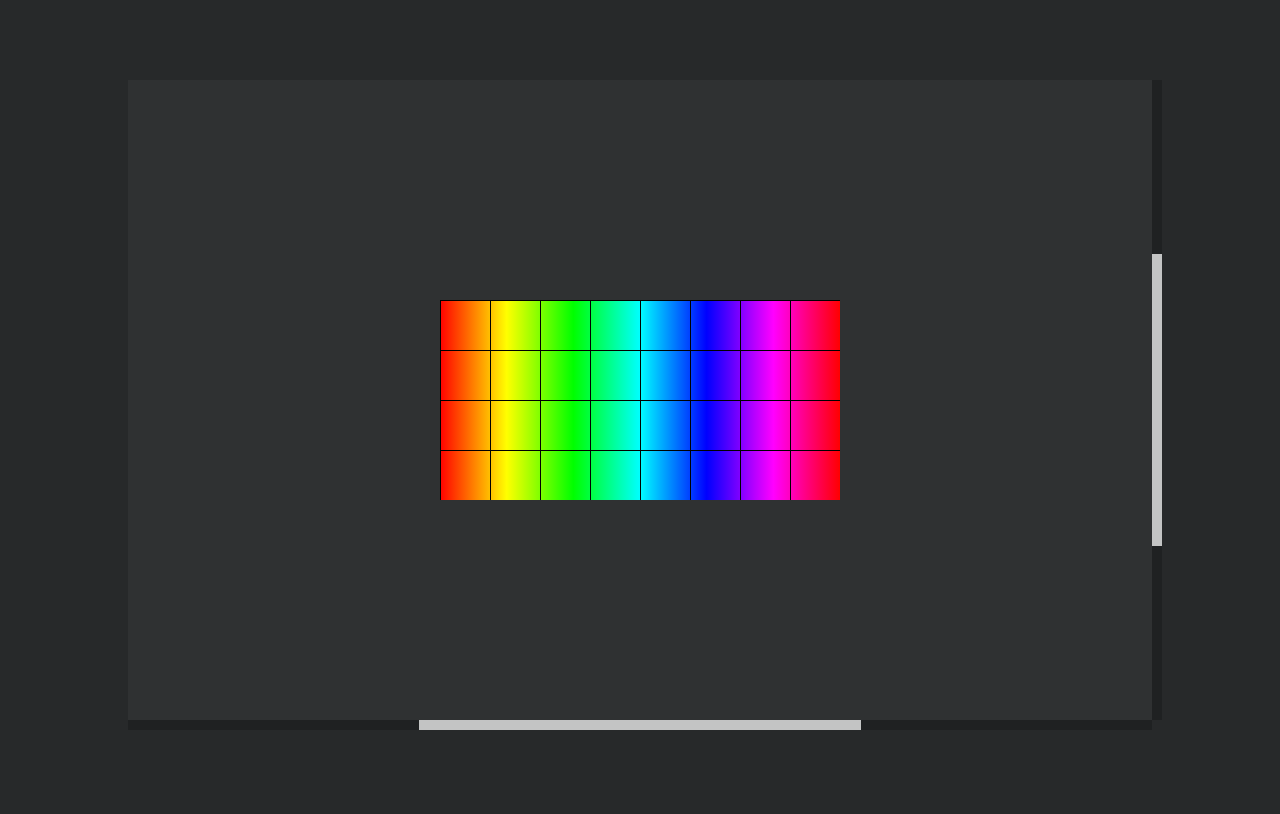
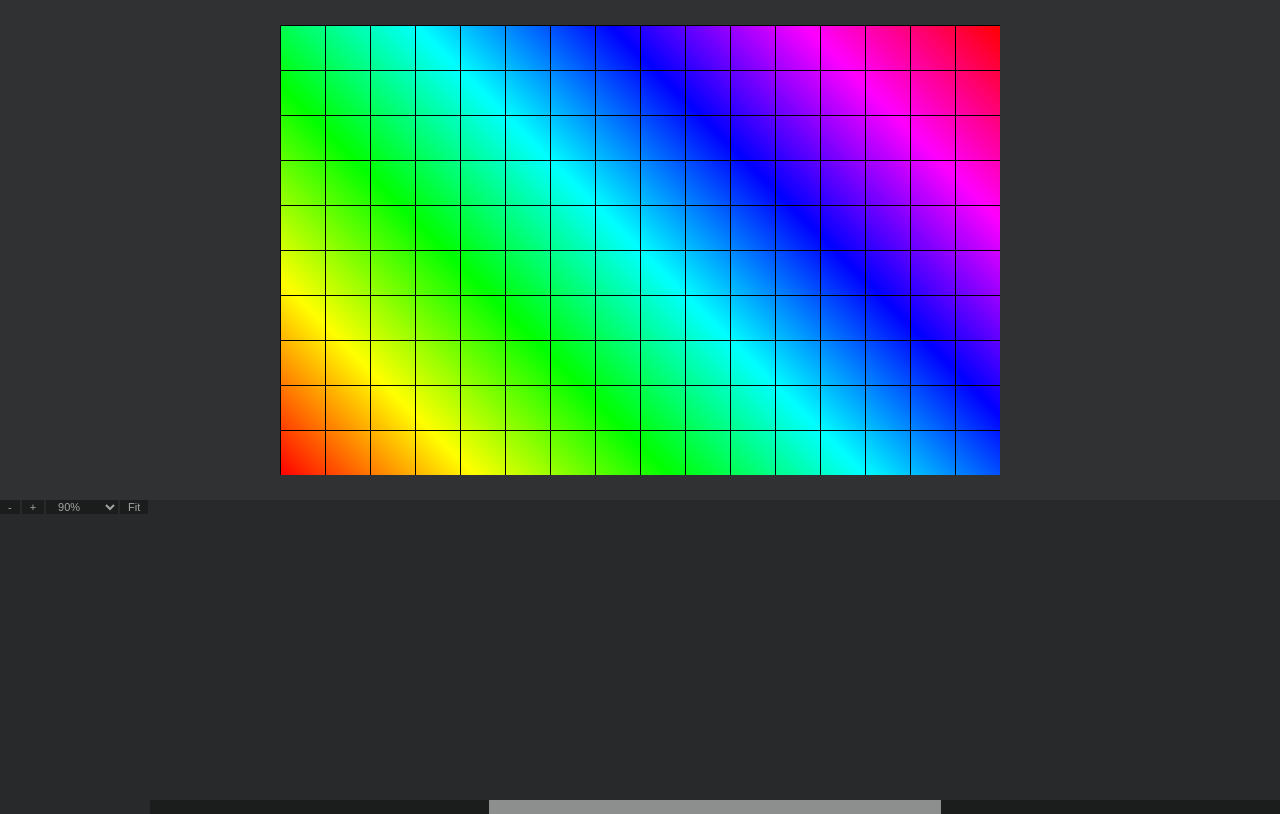
Before and after one commit to rokobuljan/zoompan, a plain HTML site: page index.html in a window 1280 px wide. Drawn offline with Linux system fonts and the light colour scheme.

Commit message:
add: ZoomPan class

```diff
--- a/index.html
+++ b/index.html
@@ -5,31 +5,17 @@
     <meta charset="utf-8">
     <meta name="viewport" content="width=device-width">
     <link rel="shortcut icon" href="#!" type="image/x-icon">
-    <title>Photoshop alike zoom pan area (Best) by Roko 10.2022.</title>
+    <title>Zoom Pan area by @rokobuljan</title>
 
 
+    <link rel="stylesheet" href="zoompan.css">
     <style>
         * {
             margin: 0;
             box-sizing: border-box;
         }
 
-        ::-webkit-scrollbar {
-            width: 10px;
-            height: 10px;
-        }
-
-        ::-webkit-scrollbar-track {
-            background: rgba(0, 0, 0, 0.1);
-            border-radius: 0px;
-        }
-
-        ::-webkit-scrollbar-thumb {
-            background-color: #fff;
-        }
-
-        html {
-            min-height: 100%;
+        body {
             background: hsl(200, 4%, 16%);
         }
 
@@ -41,27 +27,46 @@
             height: 80vh;
         }
 
-        #viewport {
-            position: relative;
-            width: 100%;
-            height: 100%;
-            overflow: hidden;
+        #controls {
             display: flex;
-            align-items: center;
-            justify-content: center;
+            gap: 2px;
+        }
 
+        #controls button,
+        #controls select {
+            flex: none;
+            outline: none;
+            border: 0;
+            background: rgba(0, 0, 0, 0.3);
+            color: rgba(255, 255, 255, 0.6);
+            font-size: 11px;
+            padding: 0 0.5rem;
+        }
+
+        #controls option {
+            color: #000;
+        }
+
+        #zoomPct {
+            width: 4.5rem;
+        }
+
+        #zoomPct option[disabled] {
+            display: none;
+        }
+
+        /* ZoomPan: Custom overrides: */
+
+        .zoompan-viewport {
             background: hsl(200, 4%, 19%);
         }
 
-        #canvas {
-            flex: none;
-            transform-origin: 50% 50%;
-
+        .zoompan-canvas {
             background-size: 50px 50px, 50px 50px, cover;
             background-image:
                 linear-gradient(to right, black 1px, transparent 1px),
                 linear-gradient(to bottom, black 1px, transparent 1px),
-                linear-gradient(90deg,
+                linear-gradient(45deg,
                     hsl(0, 100%, 50%),
                     hsl(30, 100%, 50%),
                     hsl(60, 100%, 50%),
@@ -75,241 +80,90 @@
                     hsl(300, 100%, 50%),
                     hsl(330, 100%, 50%),
                     hsl(360, 100%, 50%));
-
         }
 
-        .scrollTrack {
-            position: absolute;
-        }
-
-        #scrollTrack-x {
-            bottom: -10px;
-            left: 0;
-            width: 100%;
-            height: 10px;
-            background: hsla(0 0% 0% / 0.2);
-        }
-
-        #scrollTrack-y {
-            right: -10px;
-            top: 0;
-            width: 10px;
-            height: 100%;
-            background: hsla(0 0% 0% / 0.2);
-        }
-
-        .scrollThumb {
-            background: #fffb;
-            position: absolute;
-        }
-
-        #scrollTrack-x .scrollThumb {
-            height: 100%;
-            cursor: w-resize;
-        }
-
-        #scrollTrack-y .scrollThumb {
-            width: 100%;
-            cursor: s-resize;
-        }
-
-        .dot {
-            width: 6px;
-            height: 6px;
-            margin: -3px;
-            position: absolute;
-            outline: 1px solid #fff;
+        .zoompan-track-x {
+            /* Smaller track, to make space for #controls */
+            width: calc(100% - 150px);
+            left: 150px;
         }
     </style>
 </head>
 
 <body>
-    <div id="editor">
-        <div id="viewport">
-            <div id="canvas"></div>
+
+    <div id="myEditor">
+
+        <div class="zoompan-viewport">
+            <div class="zoompan-canvas"></div>
         </div>
-        <div class="scrollTrack" id="scrollTrack-x">
-            <div class="scrollThumb"></div>
+
+        <div class="zoompan-track-x">
+            <div class="zoompan-thumb-x"></div>
         </div>
-        <div class="scrollTrack" id="scrollTrack-y">
-            <div class="scrollThumb"></div>
+
+        <div class="zoompan-track-y">
+            <div class="zoompan-thumb-y"></div>
+        </div>
+
+        <div id="controls">
+            <button id="zoomOut">-</button>
+            <button id="zoomIn">+</button>
+            <select id="zoomPct">
+                <option disabled></option>
+                <option value="0.25">25%</option>
+                <option value="0.5">50%</option>
+                <option value="0.75">75%</option>
+                <option value="1.0">100%</option>
+                <option value="1.25">125%</option>
+                <option value="1.5">150%</option>
+                <option value="2.0">200%</option>
+            </select>
+            <button id="fit">Fit</button>
         </div>
     </div>
 
+    <script type="module">
+        import ZoomPan from "./zoompan.js";
 
-    <script>
         const el = (sel, par) => (par || document).querySelector(sel);
 
-        const elVpt = el("#viewport");
-        const elCvs = el('#canvas');
-        const elScrX = el("#scrollTrack-x");
-        const elScrXThumb = el(".scrollThumb", elScrX);
-        const elScrY = el("#scrollTrack-y");
-        const elScrYThumb = el(".scrollThumb", elScrY);
+        const elZoomPct = el("#zoomPct");
 
-        const offset = { x: 0, y: 0 };
-
-        const padd = 40; // Make canvas always visible at least "padd"px
-
-        const scaleFactor = 0.2;
-        const scaleMax = 10;
-        const scaleMin = 0.04;
-
-        const canvasWidth = 400;
-        const canvasHeight = 200;
-
-        let areaWidth = 0;
-        let areaHeight = 0;
-
-        let scale = 1;
-        let isPan = false;
-
-        let isThumbDragX = false;
-        let isThumbDragY = false;
-
-        elCvs.style.width = `${canvasWidth}px`;
-        elCvs.style.height = `${canvasHeight}px`;
-
-        const changeScale = (delta) => {
-            scale *= Math.exp(delta * scaleFactor);
-            scale = Math.max(scaleMin, Math.min(scaleMax, scale));
-            scale = +scale.toFixed(2);
+        const setSelectOptionText = (scale) => {
+            const elOpt0 = elZoomPct.querySelector("option");
+            elOpt0.textContent = Math.round(scale * 100) + "%";
+            elZoomPct.selectedIndex = 0;
         };
 
-        const changeScaleToFit = () => {
-            // Scale to fit original size (1.0) or less (with padd around viewport if needed)
-            const wRatio = elVpt.clientWidth / (elCvs.clientWidth + padd * 2);
-            const hRatio = elVpt.clientHeight / (elCvs.clientHeight + padd * 2);
-            const fitRatio = Math.min(1, wRatio, hRatio);
-            scale = +fitRatio.toFixed(1);
-            applyTransform();
-        };
-
-        const fixOffset = () => {
-            const bcrCvs = elCvs.getBoundingClientRect();
-            const spaceX = elVpt.offsetWidth / 2 + bcrCvs.width / 2 - padd;
-            const spaceY = elVpt.offsetHeight / 2 + bcrCvs.height / 2 - padd;
-            offset.x = Math.max(-spaceX, Math.min(spaceX, offset.x));
-            offset.y = Math.max(-spaceY, Math.min(spaceY, offset.y));
-        };
-
-        const applyScrollbars = () => {
-            const bcrVpt = elVpt.getBoundingClientRect();
-            const bcrCvs = elCvs.getBoundingClientRect();
-
-            // Fictive "outer bounding area" size:
-            areaWidth = (bcrVpt.width - padd) * 2 + bcrCvs.width;
-            areaHeight = (bcrVpt.height - padd) * 2 + bcrCvs.height;
-
-            const thumbSizeX = bcrVpt.width ** 2 / areaWidth;
-            const thumbSizeY = bcrVpt.height ** 2 / areaHeight;
-
-            const cvsRelX = bcrCvs.left - bcrVpt.left;
-            const cvsRelY = bcrCvs.top - bcrVpt.top;
-            const thumbPosX = (bcrVpt.width - cvsRelX - padd) / bcrVpt.width * thumbSizeX;
-            const thumbPosY = (bcrVpt.height - cvsRelY - padd) / bcrVpt.height * thumbSizeY;
-
-            elScrXThumb.style.width = `${thumbSizeX}px`;
-            elScrXThumb.style.left = `${thumbPosX}px`;
-
-            elScrYThumb.style.height = `${thumbSizeY}px`;
-            elScrYThumb.style.top = `${thumbPosY}px`;
-        };
-
-        const applyTransform = () => {
-            elCvs.style.scale = scale;
-            fixOffset(); // Fix XY offset after scaling
-            elCvs.style.translate = `${offset.x}px ${offset.y}px`;
-            applyScrollbars();
-        };
-
-        elScrX.addEventListener("pointerdown", (evt) => {
-            evt.preventDefault();
-            isThumbDragX = true;
+        const ZP = new ZoomPan("#myEditor", {
+            scale: 0.3,
+            width: 800,
+            height: 500,
+            scaleMin: 0.05,
+            onInit() {
+                setSelectOptionText(this.scale);
+            },
+            onScale() {
+                setSelectOptionText(this.scale);
+            },
         });
 
-        elScrY.addEventListener("pointerdown", (evt) => {
-            evt.preventDefault();
-            isThumbDragY = true;
+        elZoomPct.addEventListener("input", () => {
+            ZP.scaleTo(+elZoomPct.value);
         });
 
-        addEventListener("pointermove", (evt) => {
-            if (!(isThumbDragX || isThumbDragY)) {
-                return;
-            }
-            if (isThumbDragX) {
-                offset.x -= (areaWidth / elVpt.offsetWidth) * evt.movementX;
-                applyTransform();
-            }
-            else if (isThumbDragY) {
-                offset.y -= (areaHeight / elVpt.offsetHeight) * evt.movementY;
-                applyTransform();
-            }
+        el("#zoomIn").addEventListener("click", () => {
+            ZP.scaleUp();
         });
 
-        elVpt.addEventListener("pointerdown", (evt) => {
-            evt.preventDefault();
-            isPan = true;
+        el("#zoomOut").addEventListener("click", () => {
+            ZP.scaleDown();
         });
 
-        addEventListener("pointermove", (evt) => {
-            if (!isPan || isThumbDragX) {
-                return;
-            }
-            evt.preventDefault();
-            offset.x += evt.movementX;
-            offset.y += evt.movementY;
-            applyTransform();
+        el("#fit").addEventListener("click", () => {
+            ZP.fit("cover");
         });
-
-        addEventListener("pointerup", (evt) => {
-            isPan = false;
-            isThumbDragY = false;
-            isThumbDragX = false;
-        });
-
-        elVpt.addEventListener("wheel", (evt) => {
-            evt.preventDefault();
-
-            const delta = Math.sign(-evt.deltaY);
-            const bcrCvs = elCvs.getBoundingClientRect();
-
-            // Get XY coords from canvas center
-            // This values are "current" (on the currently transformed #canvas)
-            const x = evt.x - bcrCvs.left - bcrCvs.width / 2;
-            const y = evt.y - bcrCvs.top - bcrCvs.height / 2;
-            // Remember the current scale
-            const scaleOld = scale;
-            // Change the scale value by delta
-            changeScale(delta);
-            // Calculate the XY as if the element is in its
-            // original, non-scaled size:
-            const xOrg = x / scaleOld;
-            const yOrg = y / scaleOld;
-
-            // Calculate the scaled XY
-            const xNew = xOrg * scale;
-            const yNew = yOrg * scale;
-
-            // Retrieve the XY difference to be used as the change in offset.
-            const xDiff = x - xNew;
-            const yDiff = y - yNew;
-
-            offset.x += xDiff;
-            offset.y += yDiff;
-
-            applyTransform();
-
-        }, { passive: false });
-
-
-        addEventListener("resize", () => {
-            applyTransform();
-        });
-
-        // Init:
-        changeScaleToFit();
-        applyScrollbars();
     </script>
 </body>
 
--- /dev/null
+++ b/zoompan.css
@@ -0,0 +1,53 @@
+/*
+ * ZoomPan
+ *
+ * Basic template styles:
+ */
+
+.zoompan-viewport {
+    position: relative;
+    display: flex;
+    overflow: hidden;
+    width: 100%;
+    height: 100%;
+    align-items: center;
+    justify-content: center;
+    touch-action: none;
+}
+
+.zoompan-canvas {
+    flex: none;
+    transform-origin: center;
+}
+
+.zoompan-track-x {
+    position: absolute;
+    top: 100%;
+    left: 0;
+    height: 14px;
+    width: 100%;
+    background: rgba(0, 0, 0, 0.3);
+    touch-action: none;
+}
+
+.zoompan-track-y {
+    position: absolute;
+    top: 0;
+    left: 100%;
+    width: 14px;
+    height: 100%;
+    background: rgba(0, 0, 0, 0.3);
+    touch-action: none;
+}
+
+.zoompan-thumb-x {
+    position: absolute;
+    height: inherit;
+    background: rgba(255, 255, 255, 0.5);
+}
+
+.zoompan-thumb-y {
+    position: absolute;
+    width: inherit;
+    background: rgba(255, 255, 255, 0.5);
+}
--- /dev/null
+++ b/zoompan.js
@@ -0,0 +1,235 @@
+const el = (sel, par) => (par || document).querySelector(sel);
+const elNew = (tag, prop) => Object.assign(document.createElement(tag), prop);
+const clamp = (val, min, max) => Math.min(Math.max(val, min), max);
+const noop = () => { };
+const drag = (evt, onDragStart, onDrag, onDragEnd) => {
+    evt.preventDefault();
+    onDragStart(evt);
+    const move = (evt) => {
+        evt.preventDefault();
+        onDrag(evt);
+    };
+    const up = (evt) => {
+        removeEventListener("pointermove", move);
+        removeEventListener("pointerup", up);
+        onDragEnd(evt);
+    };
+    addEventListener("pointermove", move);
+    addEventListener("pointerup", up);
+};
+
+class ZoomPan {
+
+    constructor(selector, options = {}) {
+
+        Object.assign(this, {
+            elParent: typeof selector === "string" ? el(selector) : selector,
+            width: 800, // Canvas width
+            height: 600, // Canvas height
+            offsetX: 0, // 0 = From canvas center
+            offsetY: 0, // 0 = From canvas center
+            scaleFactor: 0.2,
+            scaleMax: 10,
+            scaleMin: 0.05,
+            padd: 40,
+            onPan: noop,
+            onPanStart: noop,
+            onPanEnd: noop,
+            onScale: noop,
+            onInit: noop,
+        }, options, {
+            _areaWidth: 0,
+            _areaHeight: 0,
+        });
+
+        this.elViewport = el(".zoompan-viewport", this.elParent);
+        this.elCanvas = el(".zoompan-canvas", this.elParent);
+        this.elTrackX = el(".zoompan-track-x", this.elParent);
+        this.elThumbX = el(".zoompan-thumb-x", this.elParent);
+        this.elTrackY = el(".zoompan-track-y", this.elParent);
+        this.elThumbY = el(".zoompan-thumb-y", this.elParent);
+
+        this.elParent.classList.add("zoompan");
+        this.elCanvas.style.width = `${this.width}px`;
+        this.elCanvas.style.height = `${this.height}px`;
+
+        this.elViewport.addEventListener("wheel", (evt) => this.handleWheel(evt), { passive: false });
+        this.elViewport.addEventListener("pointerdown", (evt) => this.handlePan(evt));
+        this.elTrackX.addEventListener("pointerdown", (evt) => this.handleThumbX(evt));
+        this.elTrackY.addEventListener("pointerdown", (evt) => this.handleThumbY(evt));
+        addEventListener("resize", () => this.transform());
+
+        // Init
+        this.fit();
+        this.onInit();
+    }
+
+    fit() {
+        // Fit into Viewport
+        // Scale to fit original size (1.0) or less (with padd around viewport if needed)
+        const wRatio = this.elViewport.clientWidth / (this.elCanvas.clientWidth + this.padd * 2);
+        const hRatio = this.elViewport.clientHeight / (this.elCanvas.clientHeight + this.padd * 2);
+        const fitRatio = +Math.min(1, wRatio, hRatio).toFixed(1);
+        this.offsetX = 0;
+        this.offsetY = 0;
+        this.scale = fitRatio;
+        this.transform();
+        this.onScale();
+        this.onPan();
+    }
+
+    getViewport() {
+        const { width, height, x, y } = this.elViewport.getBoundingClientRect();
+        return { width, height, x, y };
+    }
+
+    getCanvas() {
+        const vpt = this.getViewport();
+        const width = this.width * this.scale;
+        const height = this.height * this.scale;
+
+        // Fix offsets (reposition to prevent exit viewport)
+        const spaceX = vpt.width / 2 + width / 2 - this.padd;
+        const spaceY = vpt.height / 2 + height / 2 - this.padd;
+        this.offsetX = clamp(this.offsetX, -spaceX, spaceX);
+        this.offsetY = clamp(this.offsetY, -spaceY, spaceY);
+
+        const x = (vpt.width - width) / 2 + this.offsetX;
+        const y = (vpt.height - height) / 2 + this.offsetY;
+
+        return { width, height, x, y };
+    }
+
+    getArea() {
+        // (Fictive outer bounding scroll-area)
+        const cvs = this.getCanvas();
+        const vpt = this.getViewport();
+        const width = (vpt.width - this.padd) * 2 + cvs.width;
+        const height = (vpt.height - this.padd) * 2 + cvs.height;
+        return { width, height }
+    }
+
+    transform() {
+        const vpt = this.getViewport();
+        const cvs = this.getCanvas();
+        const area = this.getArea();
+
+        // Scrollbars:
+        const thumbSizeX = vpt.width ** 2 / area.width;
+        const thumbSizeY = vpt.height ** 2 / area.height;
+        const thumbPosX = (vpt.width - cvs.x - this.padd) / vpt.width * thumbSizeX;
+        const thumbPosY = (vpt.height - cvs.y - this.padd) / vpt.height * thumbSizeY;
+        this.elThumbX.style.width = `${thumbSizeX / vpt.width * 100}%`;
+        this.elThumbX.style.left = `${thumbPosX / vpt.width * 100}%`;
+        this.elThumbY.style.height = `${thumbSizeY / vpt.height * 100}%`;
+        this.elThumbY.style.top = `${thumbPosY / vpt.height * 100}%`;
+
+        // Canvas:
+        this.elCanvas.style.scale = this.scale;
+        this.elCanvas.style.translate = `${this.offsetX}px ${this.offsetY}px`;
+    }
+
+    calcScaleDelta(delta) {
+        const scale = this.scale * Math.exp(delta * this.scaleFactor);
+        return clamp(scale, this.scaleMin, this.scaleMax);
+    }
+
+    scaleDelta(delta) {
+        this.scale = this.calcScaleDelta(delta);
+        this.transform();
+        this.onScale();
+    }
+
+    scaleTo(scale) {
+        this.scale = clamp(scale, this.scaleMin, this.scaleMax);;
+        this.transform();
+        this.onScale();
+    }
+
+    scaleUp() {
+        this.scaleDelta(1);
+    }
+
+    scaleDown() {
+        this.scaleDelta(-1);
+    }
+
+    handleWheel(evt) {
+        evt.preventDefault();
+
+        const vpt = this.getViewport();
+        const cvs = this.getCanvas();
+
+        const delta = Math.sign(-evt.deltaY);
+        const scaleOld = this.scale;
+        const scaleNew = this.calcScaleDelta(delta);
+
+        // Get XY coords from canvas center
+        // This values are "current" (on the currently transformed #canvas)
+        const x = evt.x - vpt.x - cvs.x - cvs.width / 2
+        const y = evt.y - vpt.y - cvs.y - cvs.height / 2
+
+        // Calculate the XY as if the element is in its
+        // original, non-scaled size:
+        const xOrg = x / scaleOld;
+        const yOrg = y / scaleOld;
+
+        // Calculate the scaled XY
+        const xNew = xOrg * scaleNew;
+        const yNew = yOrg * scaleNew;
+
+        // Retrieve the XY difference to be used as the change in offset.
+        const xDiff = x - xNew;
+        const yDiff = y - yNew;
+
+        // Apply new values and transform
+        this.scale = scaleNew;
+        this.offsetX += xDiff;
+        this.offsetY += yDiff;
+
+        this.transform();
+        this.onScale();
+        this.onPan();
+    }
+
+    handlePan(evt) {
+        drag(evt,
+            () => this.onPanStart(),
+            (ev) => {
+                this.offsetX += ev.movementX;
+                this.offsetY += ev.movementY;
+                this.transform();
+                this.onPan();
+            },
+            () => this.onPanEnd()
+        );
+    }
+
+    handleThumbX(evt) {
+        drag(evt,
+            () => this.onPanStart(),
+            (ev) => {
+                const area = this.getArea();
+                this.offsetX -= (area.width / this.elTrackX.offsetWidth) * ev.movementX;
+                this.transform();
+                this.onPan();
+            },
+            () => this.onPanEnd()
+        );
+    }
+
+    handleThumbY(evt) {
+        drag(evt,
+            () => this.onPanStart(),
+            (ev) => {
+                const area = this.getArea();
+                this.offsetY -= (area.height / this.elTrackY.offsetHeight) * ev.movementY;
+                this.transform();
+                this.onPan();
+            },
+            () => this.onPanEnd()
+        );
+    }
+}
+
+export default ZoomPan
```
Also changed, not shown: readme.md.
